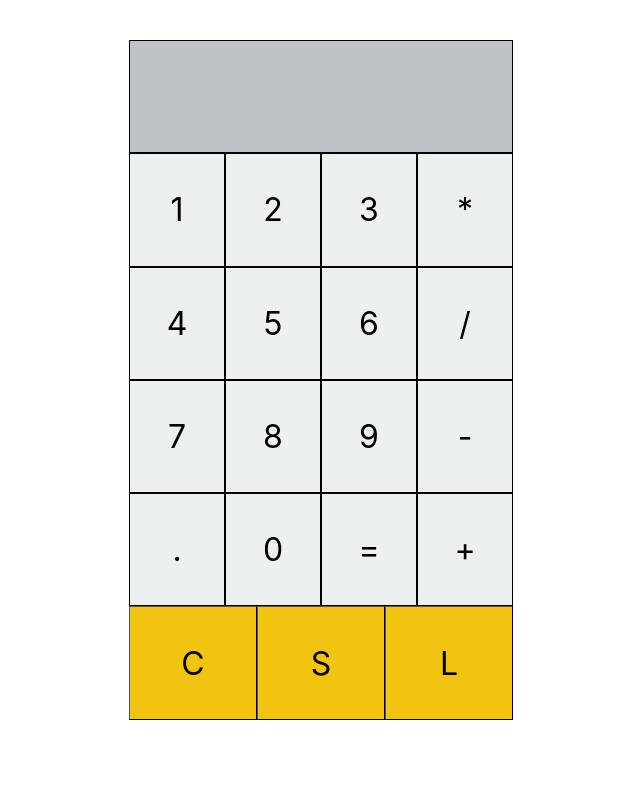
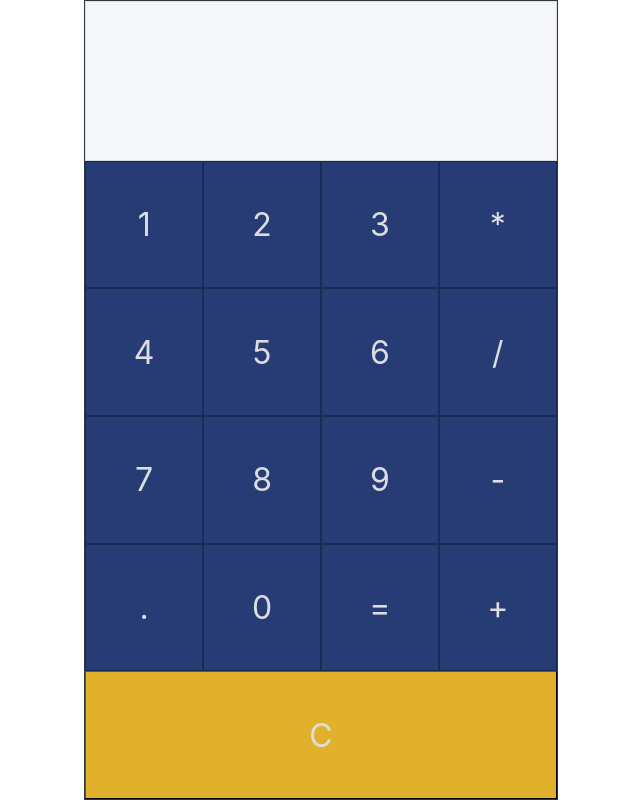
Before and after one commit to kaselyakbence/fullstack-calculator, a React (Create React App) app in the folder frontend/: page / in a window 1280 px wide. Shown: the whole page, without its empty margins (319-959 px from the left). Built offline with nearby package versions, Linux system fonts and the light colour scheme.

Commit message:
Redesign

```diff
--- a/frontend/public/index.html
+++ b/frontend/public/index.html
@@ -5,12 +5,9 @@
     <link rel="icon" href="%PUBLIC_URL%/favicon.ico" />
     <meta name="viewport" content="width=device-width, initial-scale=1" />
     <meta name="theme-color" content="#000000" />
-    <meta
-      name="description"
-      content="Web site created using create-react-app"
-    />
+    <meta name="calculator" content="A simple fullstack calculator app" />
     <link rel="apple-touch-icon" href="%PUBLIC_URL%/logo192.png" />
-    <title>React App</title>
+    <title>Calculator</title>
   </head>
   <body>
     <noscript>You need to enable JavaScript to run this app.</noscript>
--- a/frontend/src/App.css
+++ b/frontend/src/App.css
@@ -2,18 +2,22 @@
   padding: 0;
   margin: 0;
 
-  padding-top: 5vh;
   margin: auto;
 
-  width: 30vw;
-  height: 90vh;
+  width: 37vw;
+  height: 100vh;
+
+  border: 1px solid #2f3640;
 }
 .row {
   display: flex;
   width: 100%;
-  height: 16.66%;
+  height: 16%;
 }
-
+.display-row {
+  width: 100%;
+  height: 20%;
+}
 @media screen and (max-width: 1000px) {
   .calculator {
     padding-top: 0;
--- a/frontend/src/App.js
+++ b/frontend/src/App.js
@@ -15,7 +15,7 @@ function App() {
   return (
     <div className="calculator">
       <OutputContextProvider>
-        <div className="row">
+        <div className="display-row">
           <Output />
         </div>
         <div className="row">
@@ -44,8 +44,6 @@ function App() {
         </div>
         <div className="row">
           <ActionButton val={"C"} />
-          <ActionButton val={"S"} />
-          <ActionButton val={"L"} />
         </div>
       </OutputContextProvider>
     </div>
--- a/frontend/src/components/Actionbutton.css
+++ b/frontend/src/components/Actionbutton.css
@@ -1,9 +1,11 @@
 .act-button {
-  width: 33.33%;
+  width: 100%;
   height: 100%;
 
   border: 1px solid black;
   border-style: outset;
+
+  color: #dcdde1;
 
   display: flex;
   align-items: center;
@@ -11,5 +13,5 @@
 
   font-size: 200%;
 
-  background-color: #f1c40f;
+  background-color: #e1b12c;
 }
--- a/frontend/src/components/Button.css
+++ b/frontend/src/components/Button.css
@@ -2,7 +2,9 @@
   width: 25%;
   height: 100%;
 
-  border: 1px solid black;
+  border: 1px solid #192a56;
+
+  color: #dcdde1;
 
   display: flex;
   align-items: center;
@@ -10,8 +12,5 @@
 
   font-size: 200%;
 
-  background-color: #ecf0f1;
+  background-color: #273c75;
 }
-.button .special {
-  background-color: #e67e22;
-}
--- a/frontend/src/components/Output.css
+++ b/frontend/src/components/Output.css
@@ -2,13 +2,13 @@
   width: 100%;
   height: 100%;
 
-  border: 1px solid black;
+  border: 1px solid #dcdde1;
 
   display: flex;
   align-items: center;
   justify-content: flex-end;
 
-  font-size: 300%;
+  font-size: 400%;
 
-  background-color: #bdc3c7;
+  background-color: #f5f6fa;
 }
```
